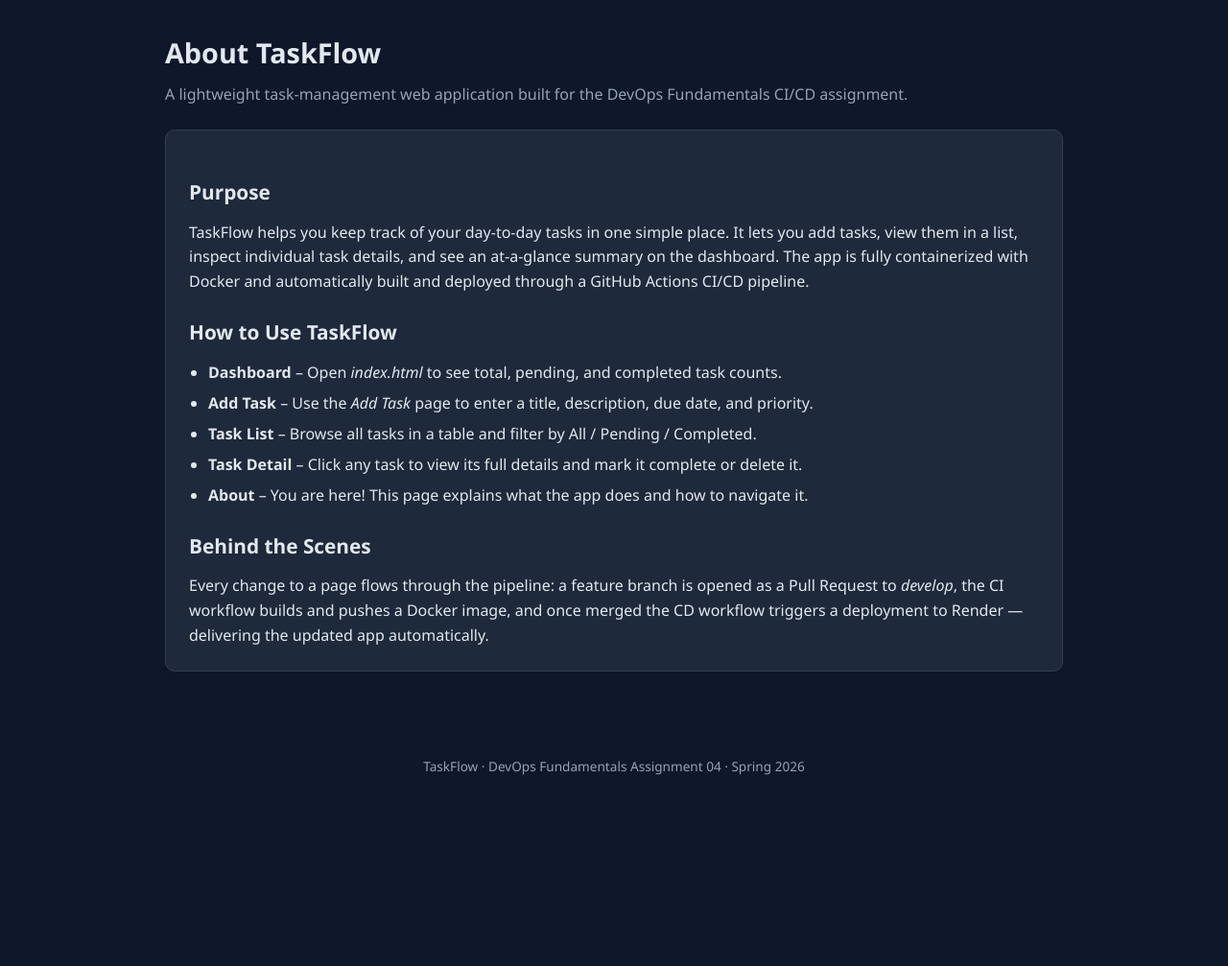
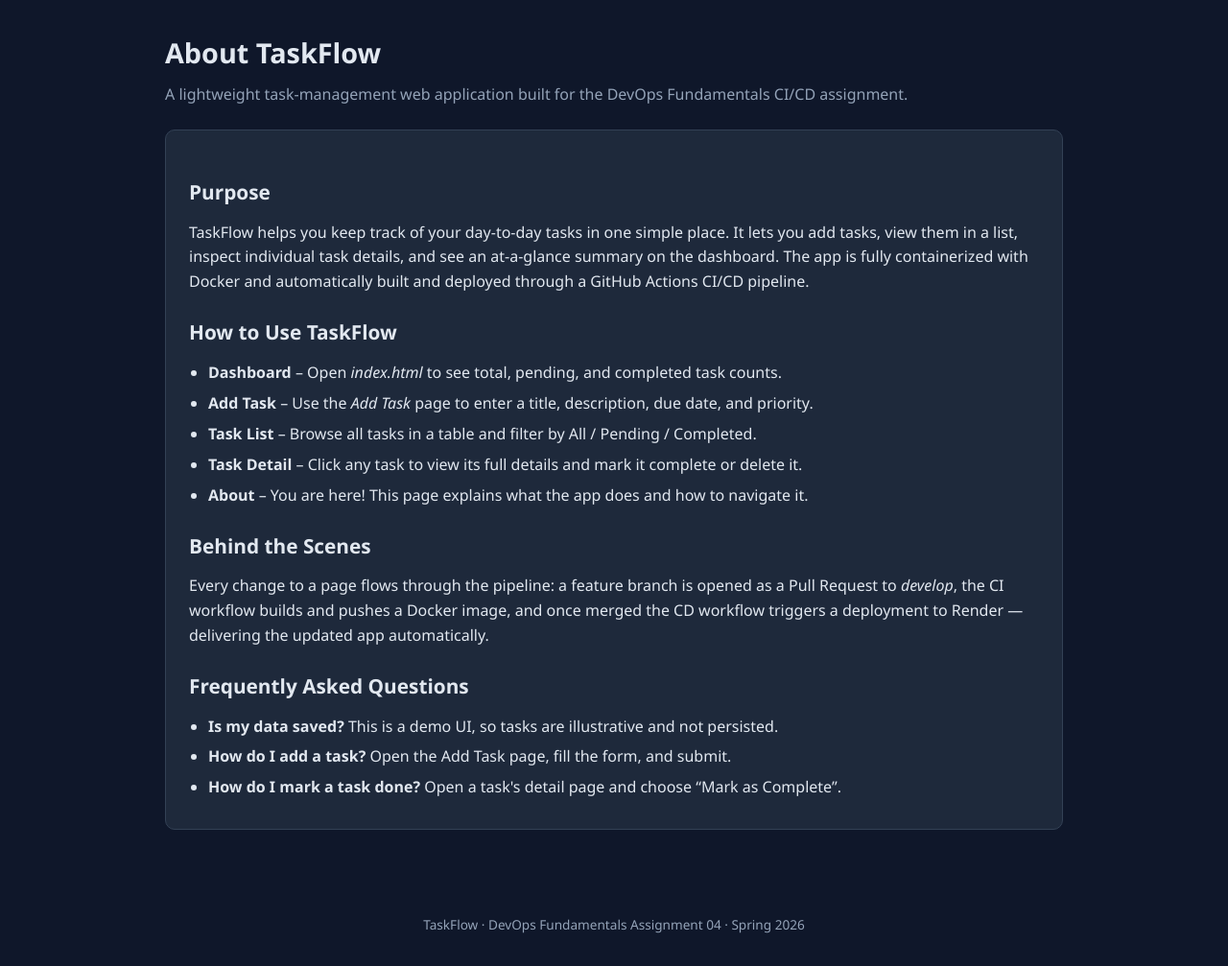
Before and after one commit to OttomanZ/taskflow-cicd, a plain HTML site: page about.html in a window 1280 px wide. Shown: the part 72-1079 px from the top of the page at 96% size. Before the commit the page ends 914 px from the top, so only its background shows below. Drawn offline with Linux system fonts and the light colour scheme.

Commit message:
Enhance About/Help page with an FAQ section

```diff
--- a/about.html
+++ b/about.html
@@ -42,6 +42,13 @@
       <p>Every change to a page flows through the pipeline: a feature branch is opened as a Pull Request to
          <em>develop</em>, the CI workflow builds and pushes a Docker image, and once merged the CD workflow
          triggers a deployment to Render — delivering the updated app automatically.</p>
+
+      <h2>Frequently Asked Questions</h2>
+      <ul class="guide">
+        <li><strong>Is my data saved?</strong> This is a demo UI, so tasks are illustrative and not persisted.</li>
+        <li><strong>How do I add a task?</strong> Open the Add Task page, fill the form, and submit.</li>
+        <li><strong>How do I mark a task done?</strong> Open a task's detail page and choose “Mark as Complete”.</li>
+      </ul>
     </div>
   </main>
 
```
